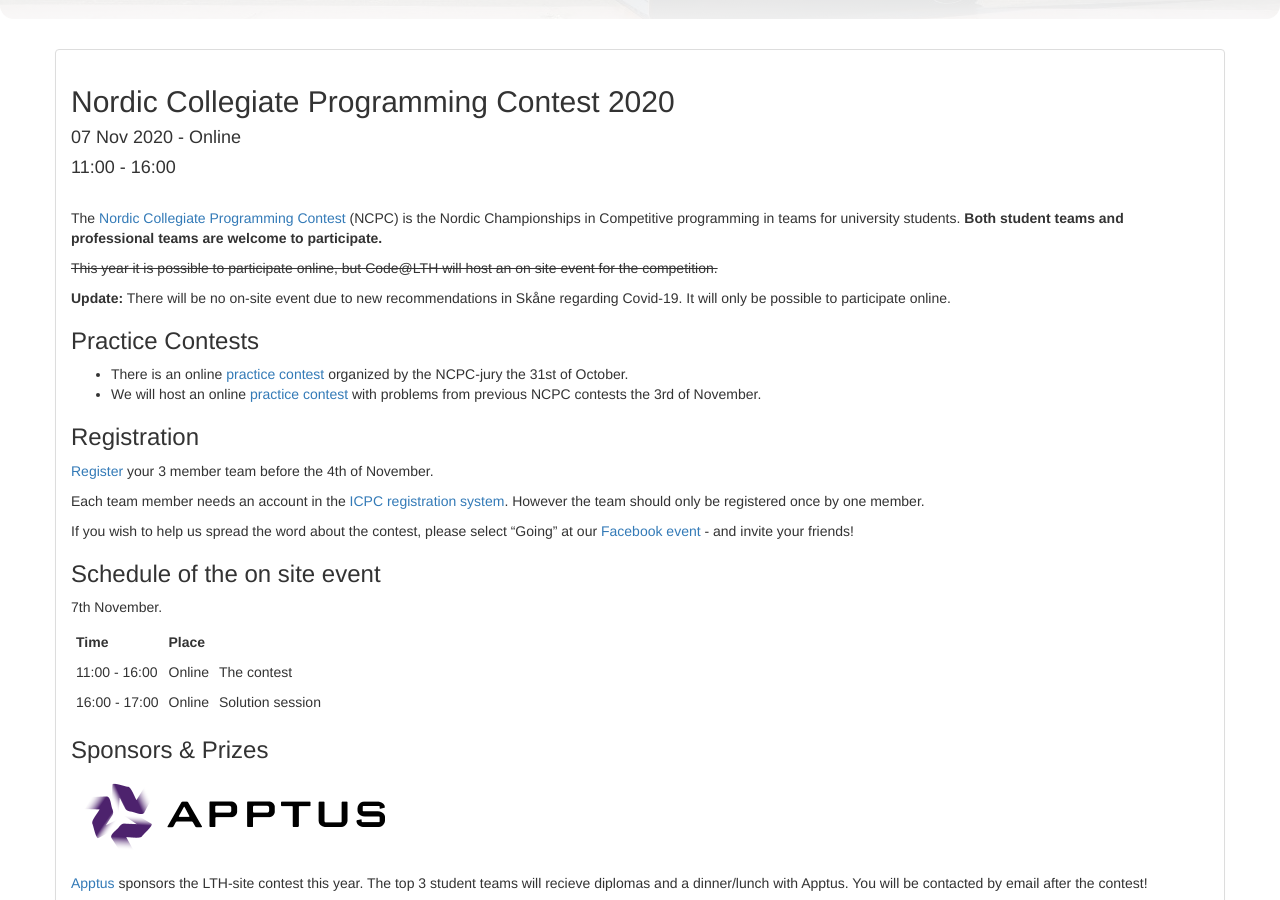
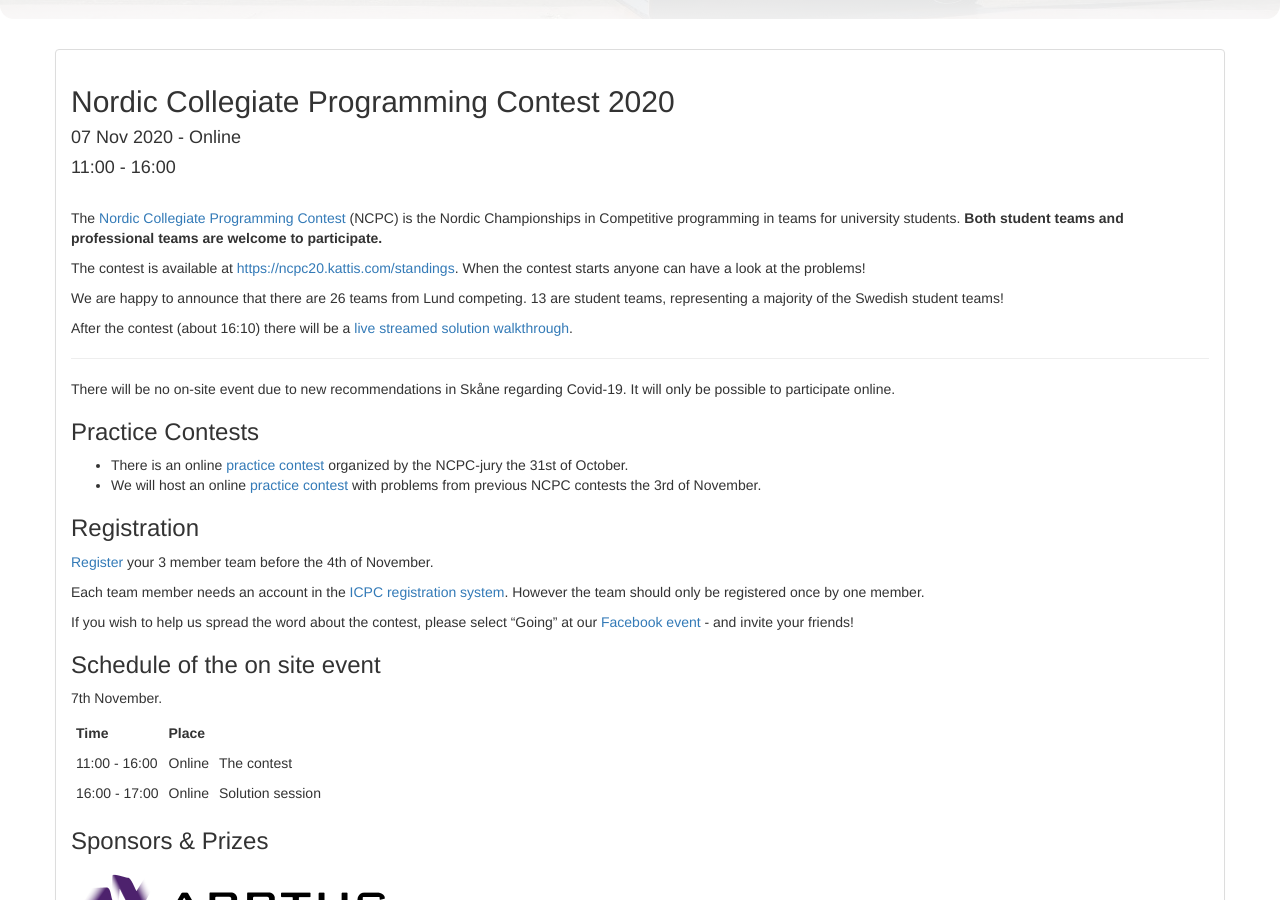
Before and after one commit to Code-at-LTH/code-at-lth.github.io, a Jekyll site: the page built from _events/2020-11-07-ncpc.md, in a window 1280 px wide and 900 px high, scrolled down 335 px. Built offline with Jekyll 4.4.1, drawn with Linux system fonts in a browser that asks for light colours; nearby versions of some CDN libraries.

Commit message:
add link to ncpc-kattis-site

```diff
--- a/_events/2020-11-07-ncpc.md
+++ b/_events/2020-11-07-ncpc.md
@@ -10,11 +10,16 @@
 <br />
 The [Nordic Collegiate Programming Contest](https://nordic.icpc.io/ncpc2020) (NCPC) is the Nordic Championships in Competitive programming in teams for university students. **Both student teams and professional teams are welcome to participate.**
 
-<del>
-This year it is possible to participate online, but Code@LTH will host an on site event for the competition.
-</del>
 
-**Update:** There will be no on-site event due to new recommendations in Skåne regarding Covid-19. It will only be possible to participate online.
+The contest is available at [https://ncpc20.kattis.com/standings](https://ncpc20.kattis.com/standings). When the contest starts anyone can have a look at the problems!
+
+We are happy to announce that there are 26 teams from Lund competing. 13 are student teams, representing a majority of the Swedish student teams!
+
+After the contest (about 16:10) there will be a [live streamed solution walkthrough](https://youtu.be/yZn6xKEN1uU).
+
+<hr />
+
+There will be no on-site event due to new recommendations in Skåne regarding Covid-19. It will only be possible to participate online.
 
 ### Practice Contests
 
```
